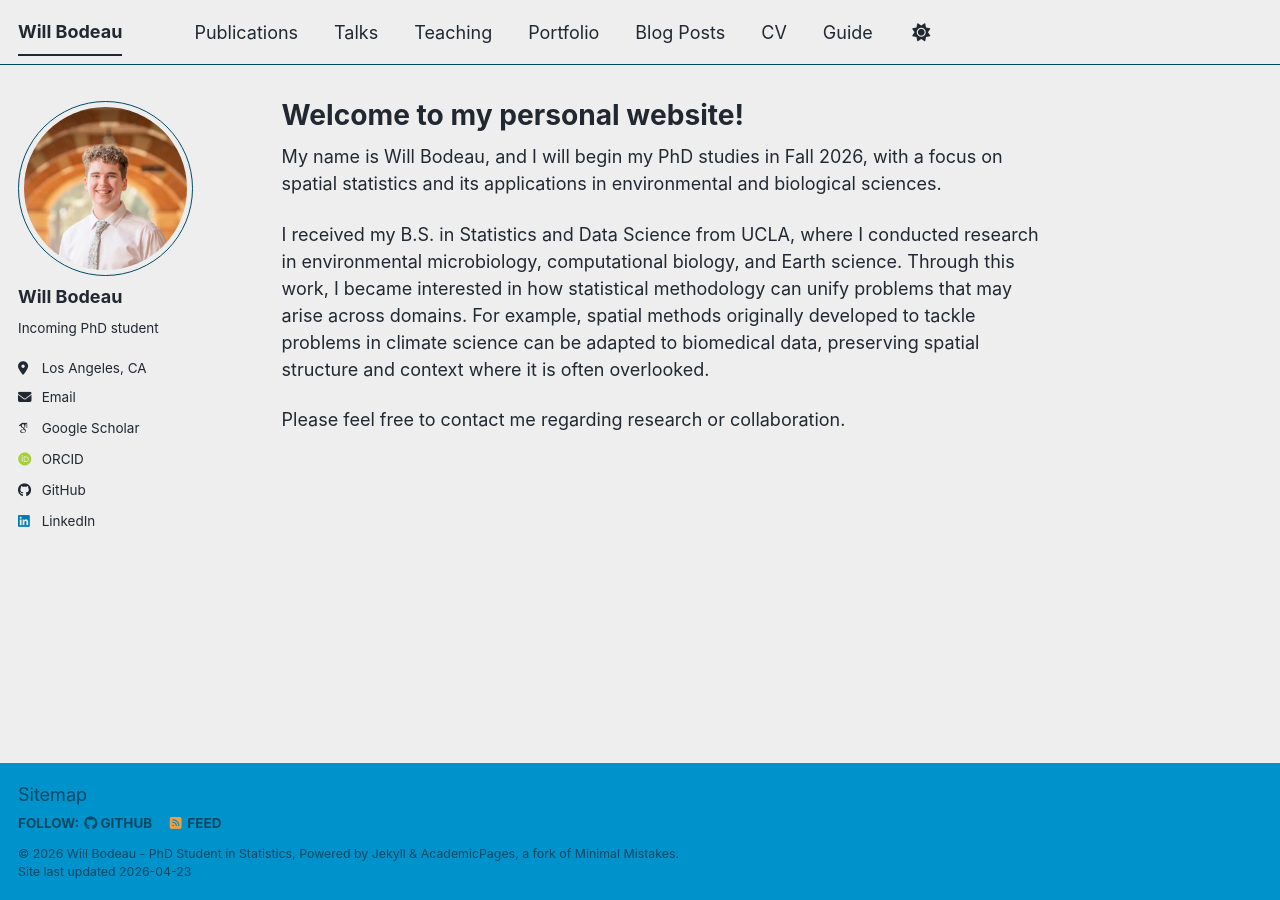
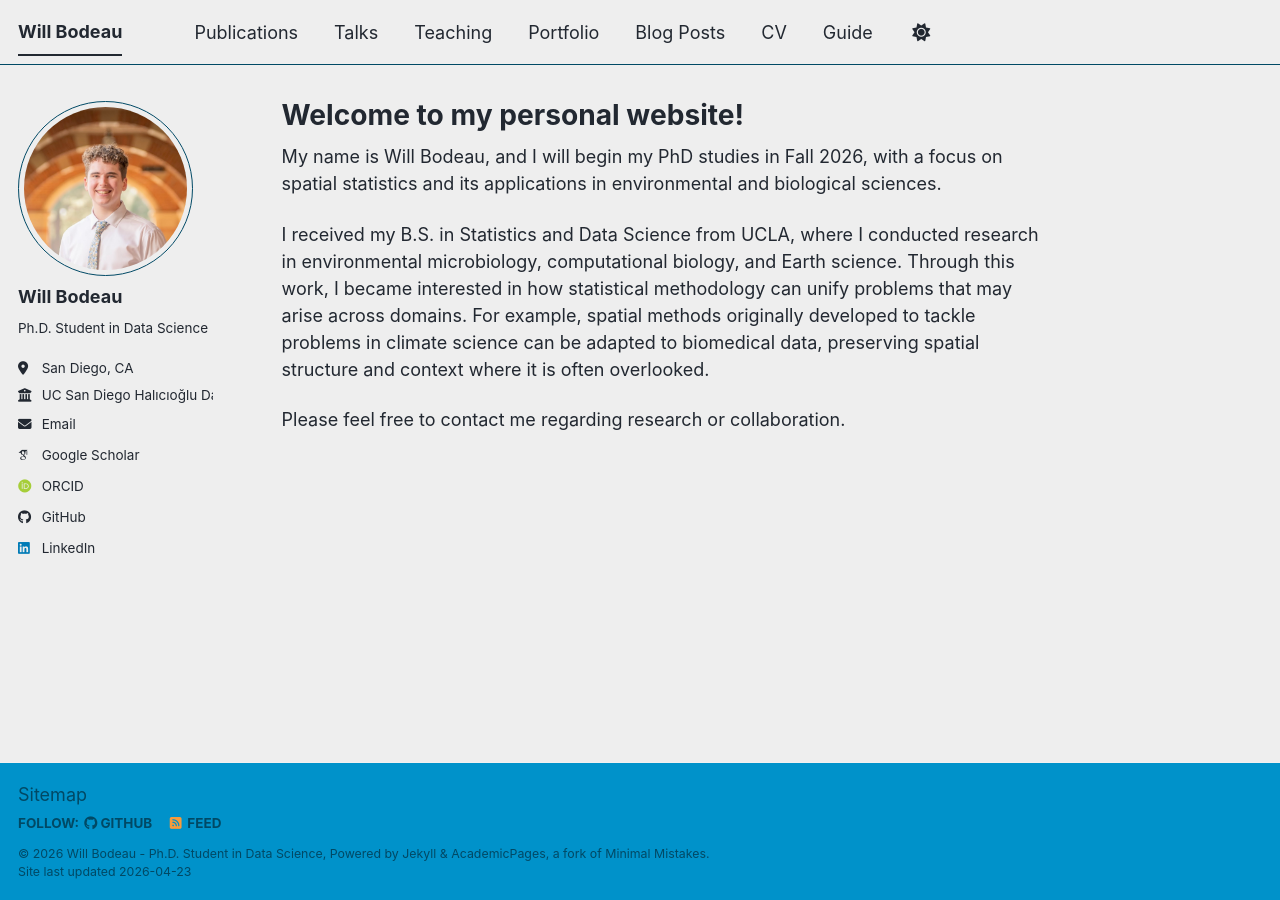
Before and after one commit to willbodeau/willbodeau.github.io, a Jekyll site: the page built from _pages/about.md, in a window 1280 px wide. Built offline with Jekyll 4.4.1, drawn with Linux system fonts in a browser that asks for light colours; some web fonts are replaced; a script bundle is joined from its source files by our own code; library files that are not in the unit come from our copies.

Commit message:
Update _config.yml

```diff
--- a/_config.yml
+++ b/_config.yml
@@ -11,7 +11,7 @@ locale                   : "en-US"
 site_theme               : "air" # The available themes options are "default", "air", "sunrise", "mint", "dirt" and "contrast"
 title                    : "Will Bodeau"
 title_separator          : "-"
-name                     : &name "Will Bodeau - PhD Student in Statistics"
+name                     : &name "Will Bodeau - Ph.D. Student in Data Science"
 description              : &description "Will Bodeau's academic portfolio"   # Update this with a general description of your site, this is the default if not overridden by a page
 url                      : https://willbodeau.github.io # The base hostname & protocol for your site e.g. "https://[your GitHub username].github.io",
                                                            # or if you already have some other page hosted on Github then use "https://[your GitHub username].github.io/[Your Repo Name]"
@@ -26,9 +26,9 @@ author:
   avatar           : "profile.png"
   name             : "Will Bodeau"
   pronouns         : # example: "he/him"
-  bio              : "Incoming PhD student"
-  location         : "Los Angeles, CA"
-  employer         : #"TBD"
+  bio              : "Ph.D. Student in Data Science"
+  location         : "San Diego, CA"
+  employer         : "UC San Diego Halıcıoğlu Data Science Institute"
   uri              : # URL
   email            : "willbodeau@gmail.com"
 
```
